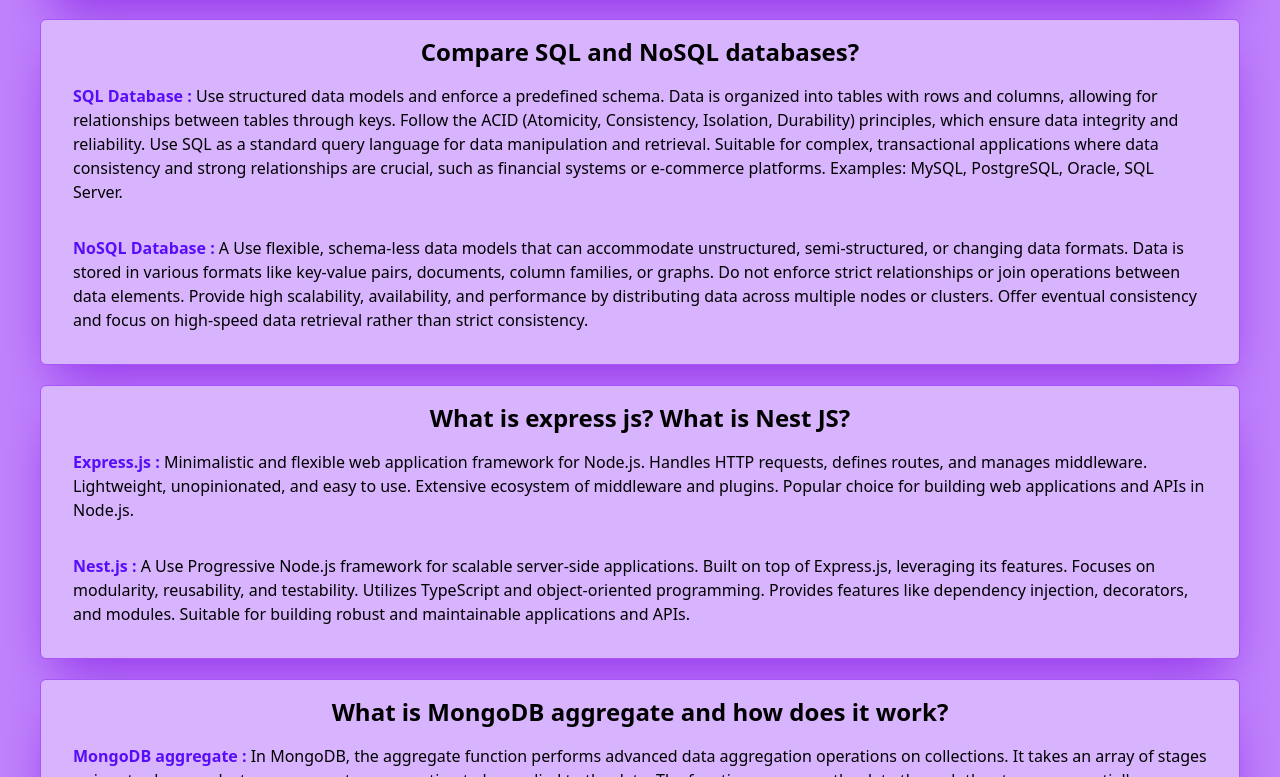
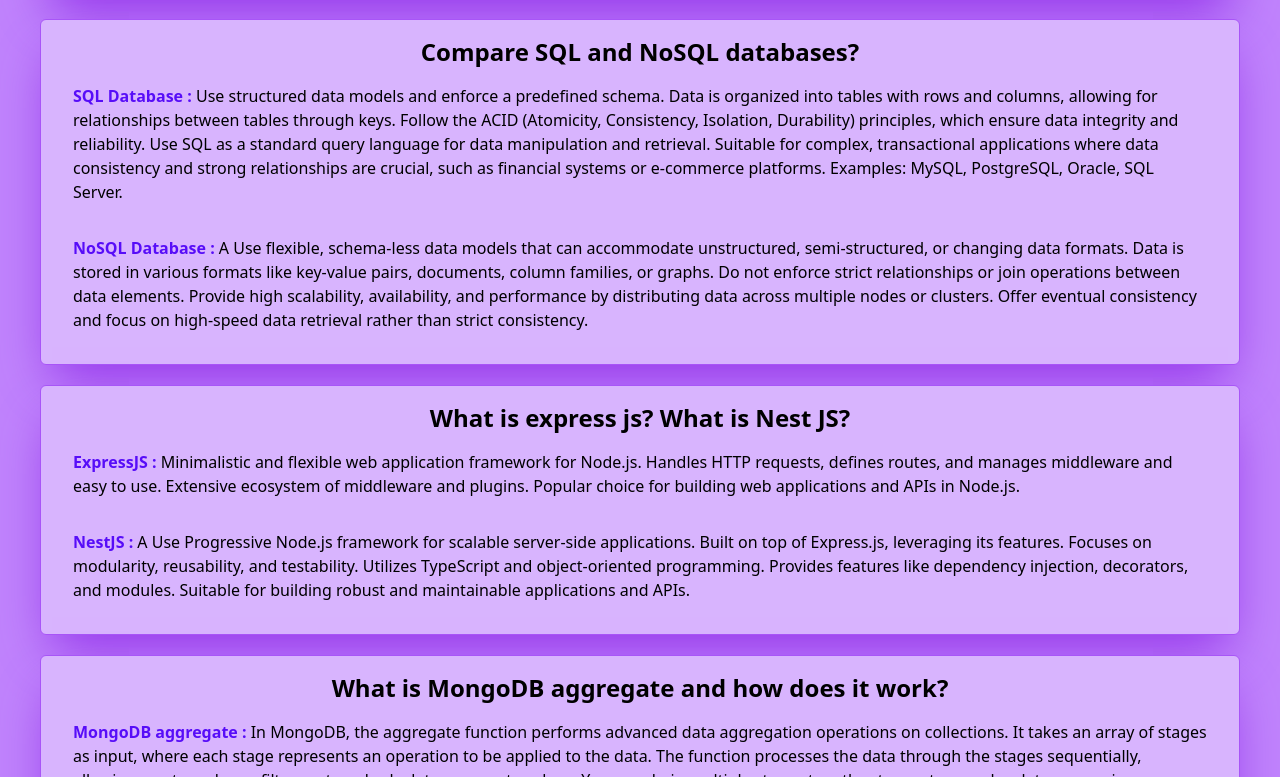
Before and after one commit to ZubaerJewel/toy-shop, a React (Vite) app: page /blog in a window 1280 px wide. Shown: the part 464-1241 px from the top of the page. Built offline with nearby package versions, Linux system fonts and the light colour scheme; no server answers.

Commit message:
blog quenstion answer done

```diff
--- a/src/components/Blog.jsx
+++ b/src/components/Blog.jsx
@@ -67,15 +67,14 @@
           What is express js? What is Nest JS?
         </h2>
         <p className="p-4">
-          <span className="text-primary font-bold">Express.js : </span>
+          <span className="text-primary font-bold">ExpressJS : </span>
           Minimalistic and flexible web application framework for Node.js.
-          Handles HTTP requests, defines routes, and manages middleware.
-          Lightweight, unopinionated, and easy to use. Extensive ecosystem of
+          Handles HTTP requests, defines routes, and manages middleware and easy to use. Extensive ecosystem of
           middleware and plugins. Popular choice for building web applications
           and APIs in Node.js.
         </p>
         <p className="p-4">
-          <span className="text-primary font-bold">Nest.js : </span>A Use
+          <span className="text-primary font-bold">NestJS : </span>A Use
           Progressive Node.js framework for scalable server-side applications.
           Built on top of Express.js, leveraging its features. Focuses on
           modularity, reusability, and testability. Utilizes TypeScript and
```
